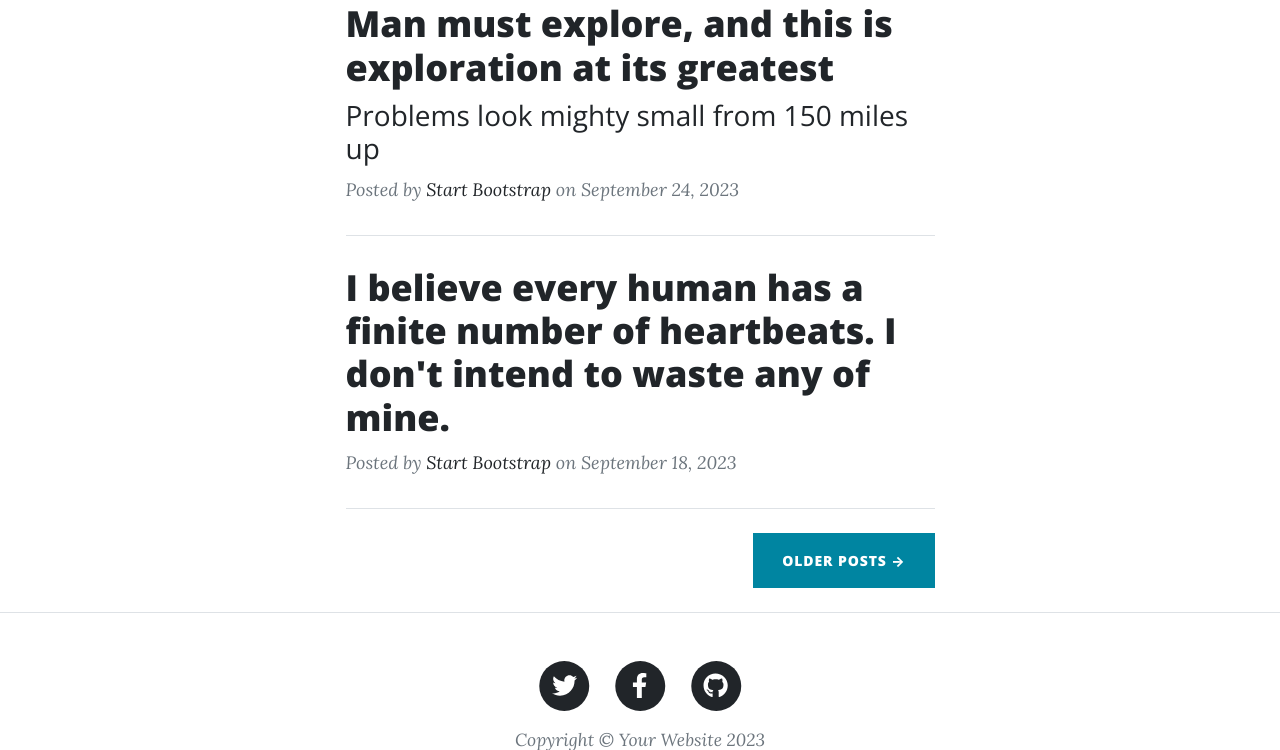
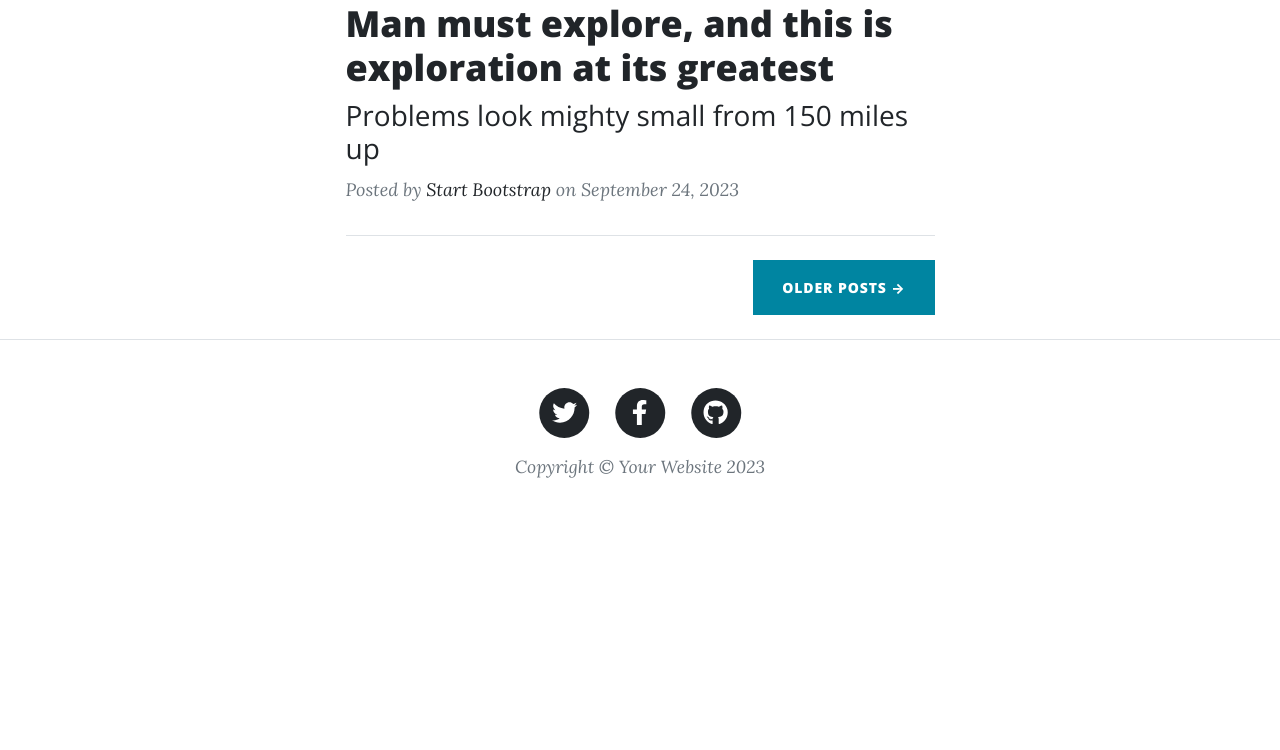
Before and after one commit to yunosukebaba/foodblog, a Flask app: page / in a window 1280 px wide. Shown: the part 608-1358 px from the top of the page. After the commit the page ends 1086 px from the top, so only its background shows below. Run offline with Flask 3, Linux system fonts and the light colour scheme; some libraries are stand-ins or nearby versions.

```diff
--- a/blogproject/apps/templates/index.html
+++ b/blogproject/apps/templates/index.html
@@ -52,17 +52,6 @@
                     </div>
                     <!-- Divider-->
                     <hr class="my-4" />
-                    <!-- Post preview-->
-                    <div class="post-preview">
-                        <a href="post.html"><h2 class="post-title">I believe every human has a finite number of heartbeats. I don't intend to waste any of mine.</h2></a>
-                        <p class="post-meta">
-                            Posted by
-                            <a href="#!">Start Bootstrap</a>
-                            on September 18, 2023
-                        </p>
-                    </div>
-                    <!-- Divider-->
-                    <hr class="my-4" />
 
                     <!-- Pager-->
                     <div class="d-flex justify-content-end mb-4"><a class="btn btn-primary text-uppercase" href="#!">Older Posts →</a></div>
```
